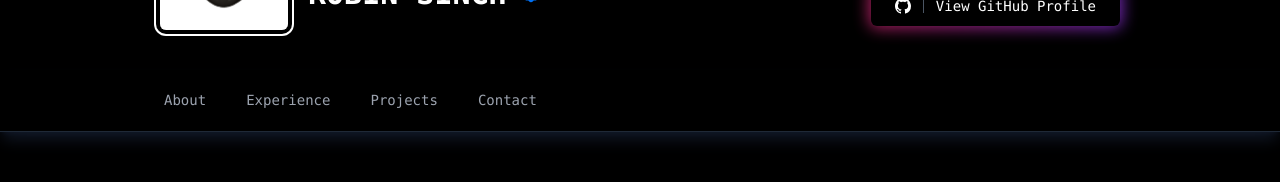
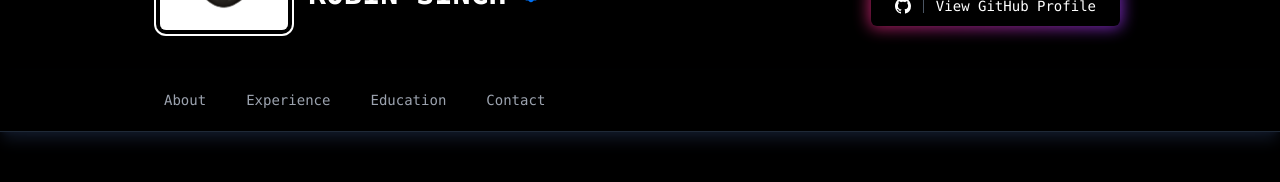
Before and after one commit to robinsingh1912/portfolio, a Next.js app: page / in a window 1280 px wide. Shown: the part 354-536 px from the top of the page. Built offline with nearby package versions, Linux system fonts and the light colour scheme.

Commit message:
feat: :sparkles: Update Navigation Label and Add Education Section

```diff
--- a/src/components/Navbar/Navbar.tsx
+++ b/src/components/Navbar/Navbar.tsx
@@ -20,10 +20,10 @@ export default function Navbar() {
               Experience
             </a>
             <a
-              href='#projects'
+              href='#education'
               className='hover:border-pink-600 dark:hover:text-white hover:text-black active:border-pink-600 border-transparent text-gray-700 dark:text-gray-400 whitespace-nowrap py-5 px-1 border-b-2 font-medium text-sm font-mono'
             >
-              Projects
+              Education
             </a>
             <a
               href='#contact'
```
